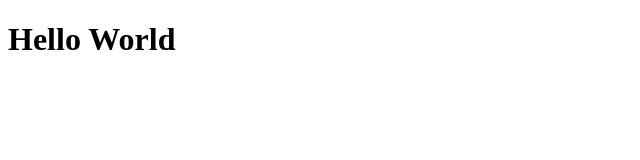
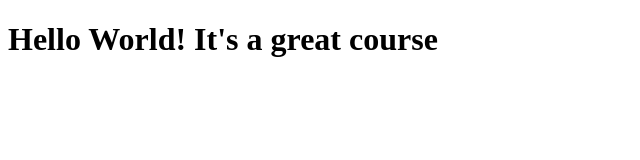
Before and after one commit to charliebossy/coursera-test, a plain HTML site: page site/index.html in a window 1280 px wide. Shown: the whole page, without its empty margins (0-640 px from the left). Drawn offline with Linux system fonts and the light colour scheme.

Commit message:
Small addition to our page content.

```diff
--- a/site/index.html
+++ b/site/index.html
@@ -4,7 +4,7 @@
 	<title>Hello world</title>
 </head>
 <body>
-<h1> Hello World</h1>
+<h1> Hello World! It's a great course</h1>
 
 </body>
 </html>
```
